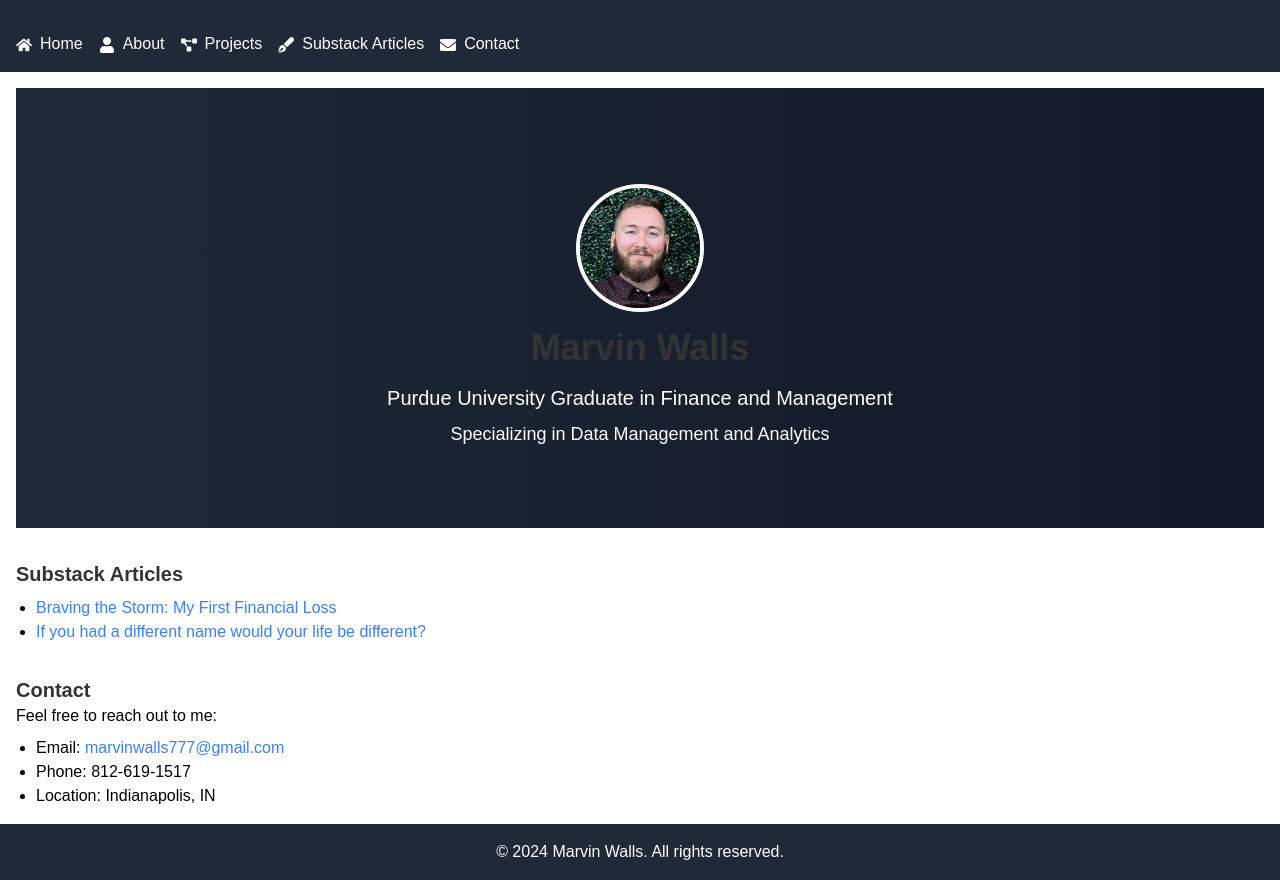
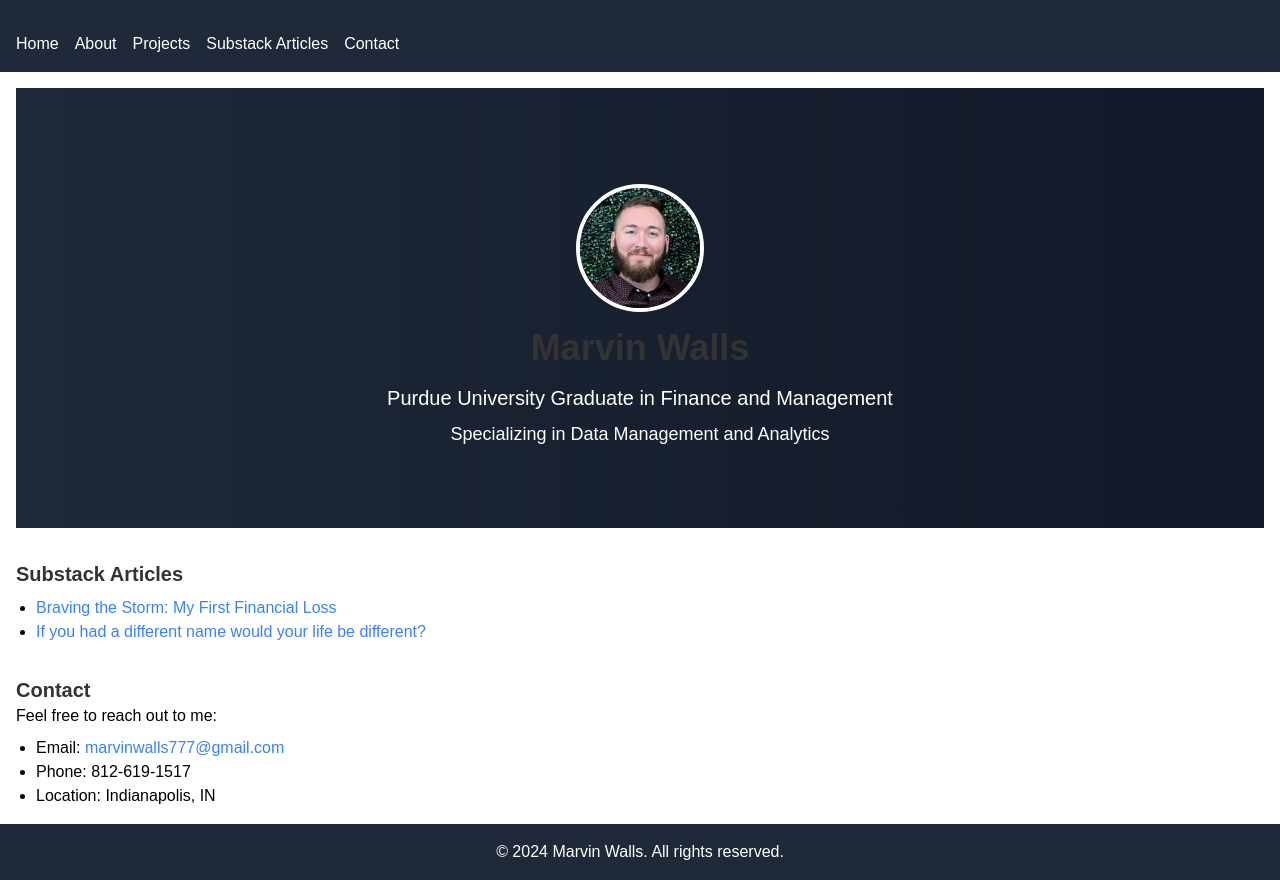
Before and after one commit to MarvinWalls/my-portfolio, a React (Create React App) app: page / in a window 1280 px wide. Built offline with nearby package versions, Linux system fonts and the light colour scheme.

Commit message:
Add detailed About page

```diff
--- a/src/components/Header.js
+++ b/src/components/Header.js
@@ -1,17 +1,15 @@
-// src/components/Header.js
 import React from 'react';
-import { FaHome, FaUser, FaProjectDiagram, FaPenFancy, FaEnvelope } from 'react-icons/fa';
 
 const Header = () => {
   return (
     <header className="bg-gray-800 text-white p-4">
       <nav>
         <ul className="flex space-x-4">
-          <li><a href="#home" className="hover:underline"><FaHome className="inline-block mr-2" />Home</a></li>
-          <li><a href="#about" className="hover:underline"><FaUser className="inline-block mr-2" />About</a></li>
-          <li><a href="#projects" className="hover:underline"><FaProjectDiagram className="inline-block mr-2" />Projects</a></li>
-          <li><a href="#substack" className="hover:underline"><FaPenFancy className="inline-block mr-2" />Substack Articles</a></li>
-          <li><a href="#contact" className="hover:underline"><FaEnvelope className="inline-block mr-2" />Contact</a></li>
+          <li><a href="#home" className="hover:underline">Home</a></li>
+          <li><a href="#about" className="hover:underline">About</a></li>
+          <li><a href="#projects" className="hover:underline">Projects</a></li>
+          <li><a href="#substack" className="hover:underline">Substack Articles</a></li>
+          <li><a href="#contact" className="hover:underline">Contact</a></li>
         </ul>
       </nav>
     </header>
```
